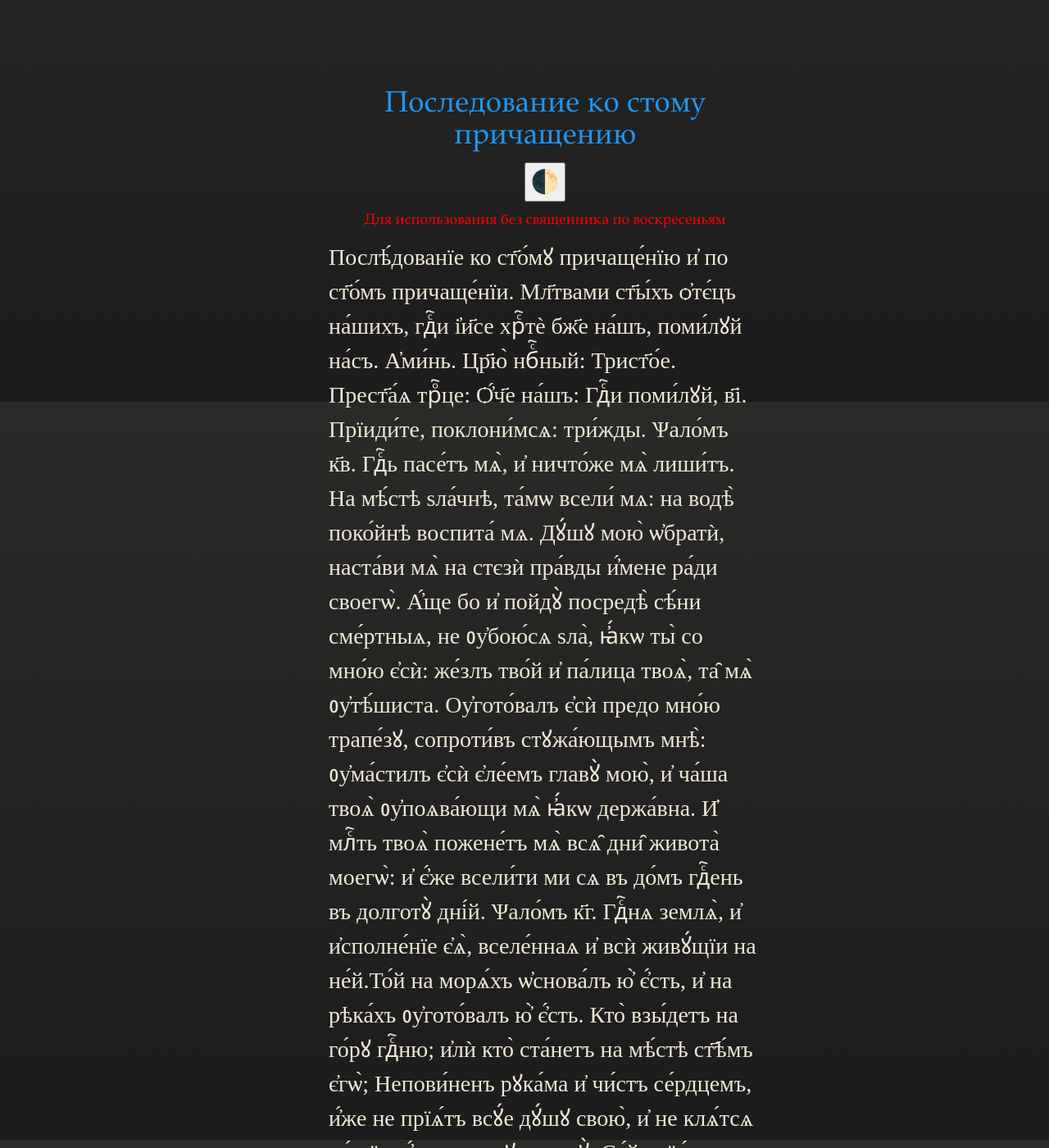
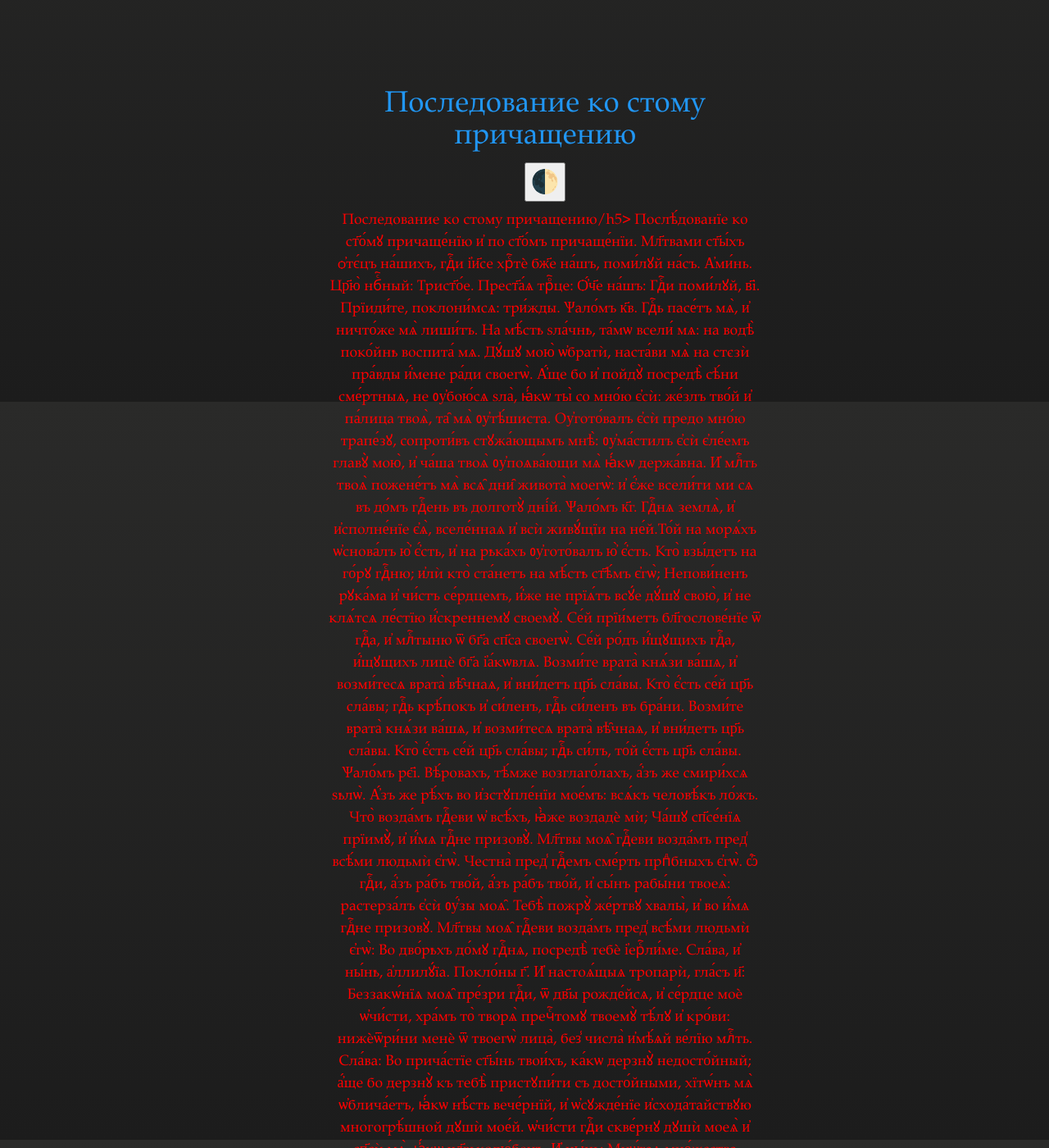
Before and after one commit to markjville/markjville.github.io, a Jekyll site: the page built from docs/последование-ко-причастию.md, in a window 1280 px wide and 1400 px high, scrolled down 410 px. Shown: the whole window at 82% size. Built offline with Jekyll 4.4.1, drawn with Linux system fonts in a browser that asks for light colours; some web fonts are replaced; our own code applies the rules of GitHub Pages for plain Markdown files; comment, search, counter and statistics services are not loaded; some of the changed text lies outside the part shown.

Commit message:
Update последование-ко-причастию.md

```diff
--- a/docs/последование-ко-причастию.md
+++ b/docs/последование-ко-причастию.md
@@ -33,7 +33,7 @@ p::first-letter {
 </div>
 
       <div class="post-content">
-                  <h5 style="color:red; text-align: center;"> Для использования без священника по воскресеньям</h5>
+                  <h5 style="color:red; text-align: center;">Последование ко стому причащению/h5>
 
 Послѣ́дованїе ко ст҃о́мꙋ причаще́нїю и҆ по ст҃о́мъ причаще́нїи.
 Мл҃твами ст҃ы́хъ ѻ҆тє́цъ на́шихъ, гдⷭ҇и і҆и҃се хрⷭ҇тѐ бж҃е на́шъ,
```
